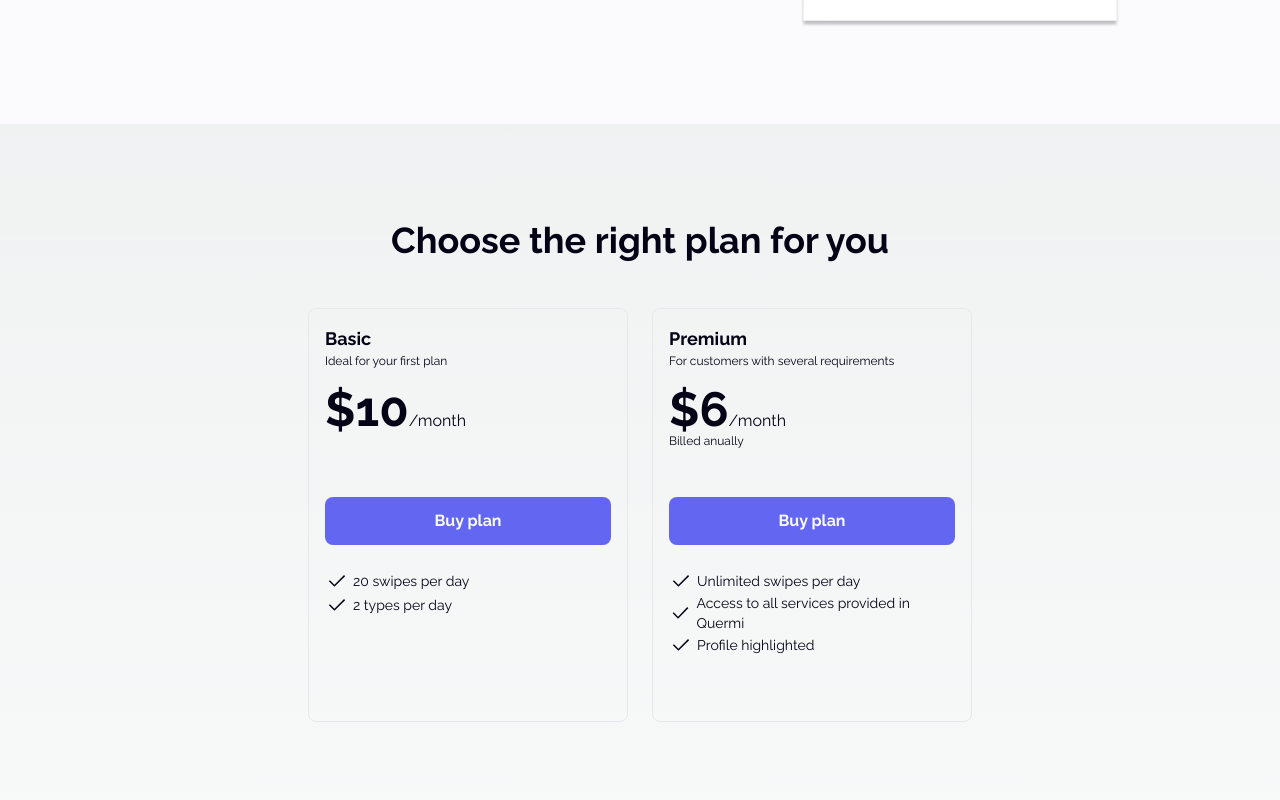
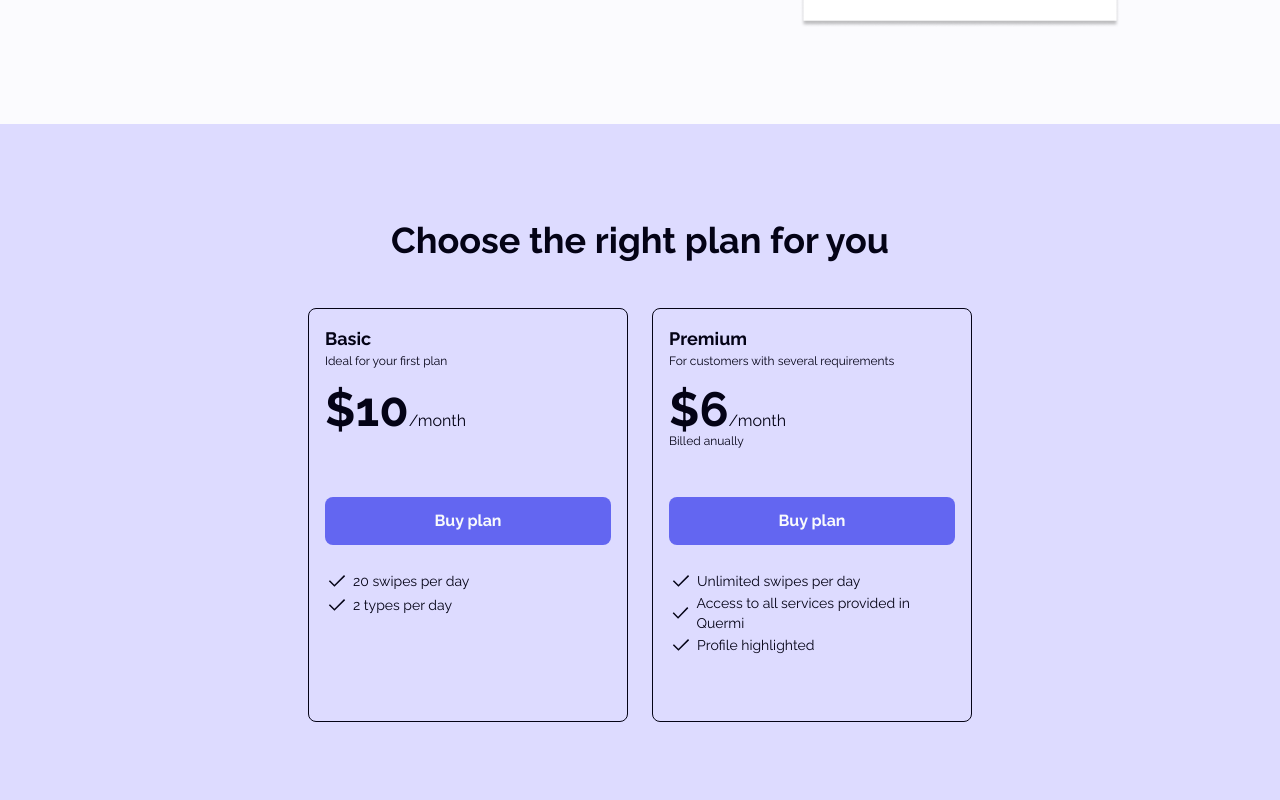
Before and after one commit to david-rivero/quermi-landing, a Next.js app: page / in a window 1280 px wide. Shown: the part 2260-3060 px from the top of the page. Built offline with nearby package versions, Linux system fonts and the light colour scheme.

Commit message:
Fix styles on pricing section.

```diff
--- a/app/common/components/product/Price.tsx
+++ b/app/common/components/product/Price.tsx
@@ -10,15 +10,17 @@ interface PriceProps {
   bgColor?: string;
   color?: string;
   lightMode?: boolean;
+  borderColor?: string;
 }
 
-export const Price: React.FC<PriceProps> = ({ bgColor = 'background-v2', color = 'q-text', lightMode = false }) => {
-  const componentClassName = `py-24 bg-q-${bgColor} text-${color}`;
+export const Price: React.FC<PriceProps> = ({ bgColor = 'bg-q-background-v2', color = 'text-q-text', borderColor = 'border-q-text', lightMode = false }) => {
+  const componentClassName = `py-24 ${bgColor} ${color}`;
+
   return (
     <div id="pricing" className={componentClassName}>
       <SectionTitle>Choose the right plan for you</SectionTitle>
       <div className="flex justify-center">
-        <div className={`w-80 p-4 border border-${color} rounded-lg mr-6`}>
+        <div className={`w-80 p-4 border ${borderColor} rounded-lg mr-6`}>
           <p className="font-['Raleway_Bold'] text-lg">Basic</p>
           <p className="text-xs">Ideal for your first plan</p>
           <div className="mt-4 mb-8 h-20">
@@ -38,7 +40,7 @@ export const Price: React.FC<PriceProps> = ({ bgColor = 'background-v2', color =
             </ul>
           </div>
         </div>
-        <div className={`w-80 p-4 border border-${color} rounded-lg`}>
+        <div className={`w-80 p-4 border ${borderColor} rounded-lg`}>
           <p className="font-['Raleway_Bold'] text-lg">Premium</p>
           <p className="text-xs">For customers with several requirements</p>
           <div className="mt-4 mb-8 h-20">
--- a/app/providers/page.tsx
+++ b/app/providers/page.tsx
@@ -21,7 +21,7 @@ const CareGiversPage: React.FC = () => {
       <section>
         <Features bgColor="q-second" />
         <Steps />
-        <Price bgColor="fourth" color="q-background" lightMode={true} />
+        <Price bgColor="bg-q-fourth" color="text-q-background" borderColor="border-q-background" lightMode={true} />
         <CTA bgColor="bg-q-second" />
       </section>
       <Footer />
```
